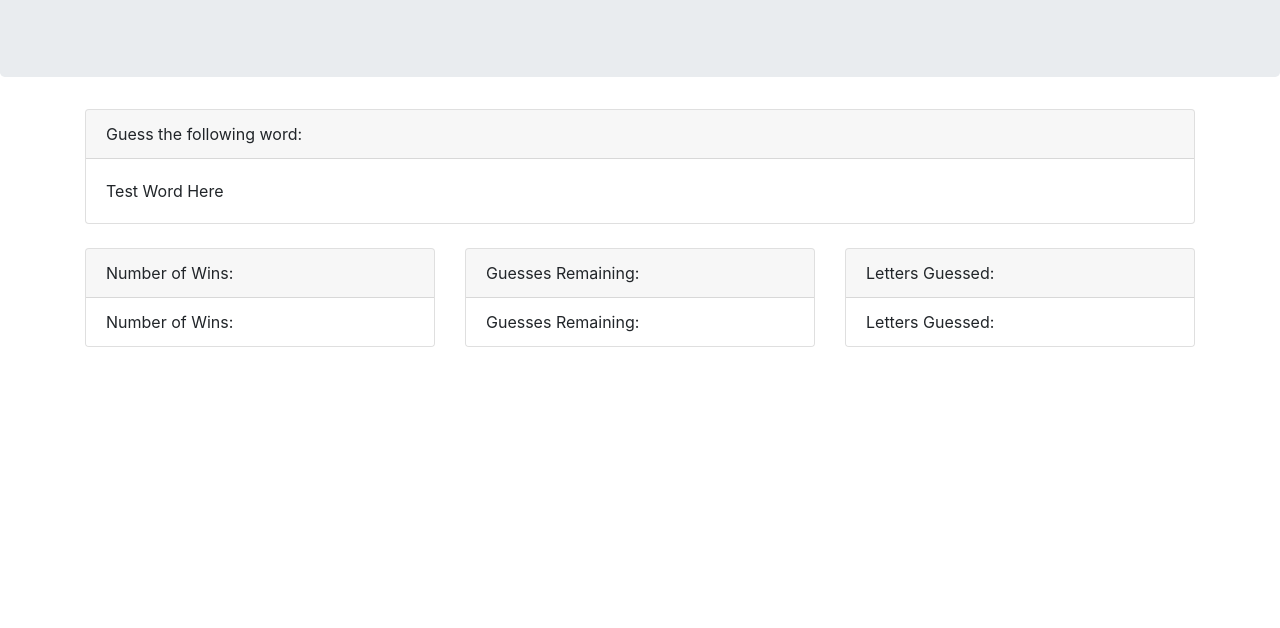
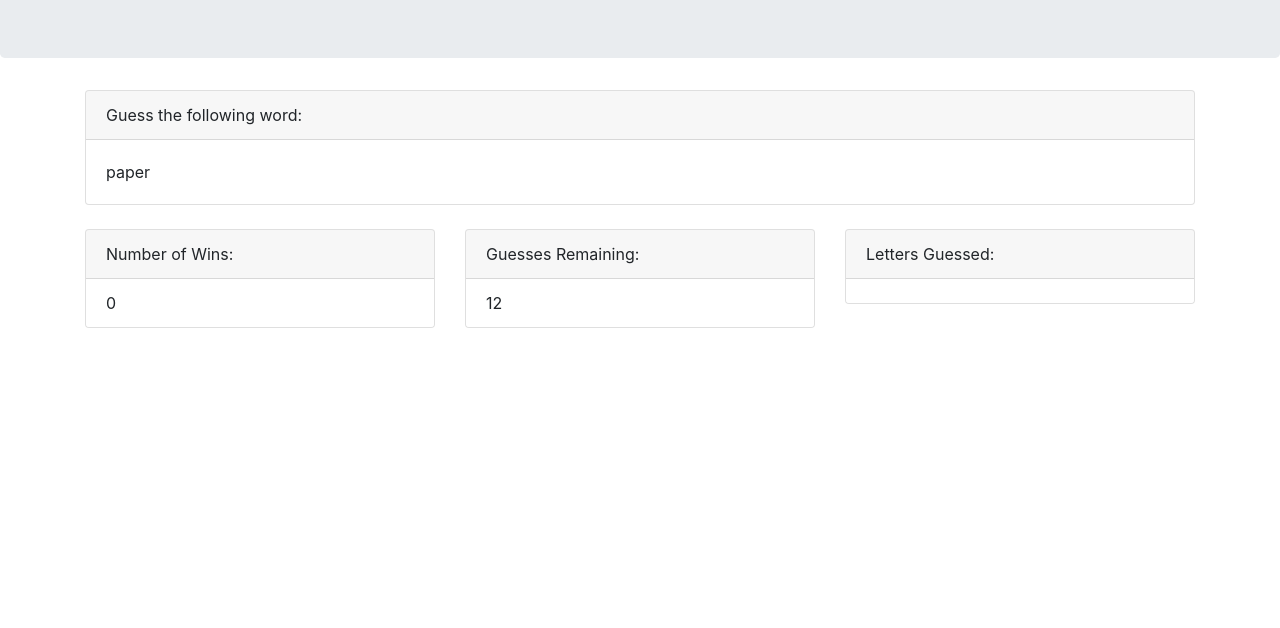
Before and after one commit to subtleasian/Word-Guess-Game, a plain HTML site: page index.html in a window 1280 px wide. Shown: the part 172-800 px from the top of the page. Drawn offline with nearby package versions, Linux system fonts and the light colour scheme.

Commit message:
completed backbone for Letters Guessed and Guesses Remaining functions

```diff
--- a/index.html
+++ b/index.html
@@ -12,7 +12,7 @@
   </head>
   <body>
       <div class="jumbotron">
-        <h1 class="display-4">Word Guess Game</h1>
+        <h1 class="display-5">Word Guess Game</h1>
         <p class="lead">Press any key to get started!</p>
       </div>
 
@@ -24,7 +24,7 @@
                       Guess the following word:
                     </div>
                     <div class="card-body">
-                      <p class="card-text">Test Word Here</p>
+                      <p class="card-text" id="word-here">Test</p>
                     </div>
                 </div>
             </div>
@@ -36,7 +36,7 @@
                       Number of Wins:
                     </div>
                     <ul class="list-group list-group-flush">
-                      <li class="list-group-item">Number of Wins:</li>
+                      <li class="list-group-item" id=num-wins>0</li>
                     </ul>
                   </div>
               </div>
@@ -46,7 +46,7 @@
                        Guesses Remaining:
                     </div>
                     <ul class="list-group list-group-flush">
-                      <li class="list-group-item">Guesses Remaining:</li>
+                      <li class="list-group-item" id="guesses-remaining">0</li>
                     </ul>
                   </div>
               </div>
@@ -56,7 +56,7 @@
                       Letters Guessed:
                     </div>
                     <ul class="list-group list-group-flush">
-                      <li class="list-group-item">Letters Guessed:</li>
+                      <li class="list-group-item" id="letters-guessed"></li>
                     </ul>
                   </div>
               </div>
@@ -68,5 +68,29 @@
     <script src="https://code.jquery.com/jquery-3.4.1.slim.min.js" integrity="sha384-J6qa4849blE2+poT4WnyKhv5vZF5SrPo0iEjwBvKU7imGFAV0wwj1yYfoRSJoZ+n" crossorigin="anonymous"></script>
     <script src="https://cdn.jsdelivr.net/npm/popper.js@1.16.0/dist/umd/popper.min.js" integrity="sha384-Q6E9RHvbIyZFJoft+2mJbHaEWldlvI9IOYy5n3zV9zzTtmI3UksdQRVvoxMfooAo" crossorigin="anonymous"></script>
     <script src="https://stackpath.bootstrapcdn.com/bootstrap/4.4.1/js/bootstrap.min.js" integrity="sha384-wfSDF2E50Y2D1uUdj0O3uMBJnjuUD4Ih7YwaYd1iqfktj0Uod8GCExl3Og8ifwB6" crossorigin="anonymous"></script>
+    <script type=text/javascript>
+        var wins = 0;
+        var lettersGuessed = [];
+        var words = ["rock", "paper", "scissors"];
+        var word = words[Math.floor(Math.random() * words.length)];
+        var letters = ["A", "B", "C", "D", "E", "F", "G", "H", "I", "J", "K", "L", "M", "N", "O", "P", "Q", "R", "S", "T", "U", "V", "W", "X", "Y", "Z"]
+        var numGuesses = word.length + 7;
+        console.log(numGuesses);
+
+        $(document).ready(function() {
+            $("#word-here").text(word);
+            $("#guesses-remaining").text(numGuesses);
+
+            document.onkeyup = function(event) {
+                var userGuess = event.key;
+                $("#letters-guessed").append("<p>"+ userGuess +"</p>")
+                numGuesses = numGuesses - 1;
+                $("#guesses-remaining").text(numGuesses);
+            }
+
+
+        });
+
+    </script>
   </body>
 </html>
```
